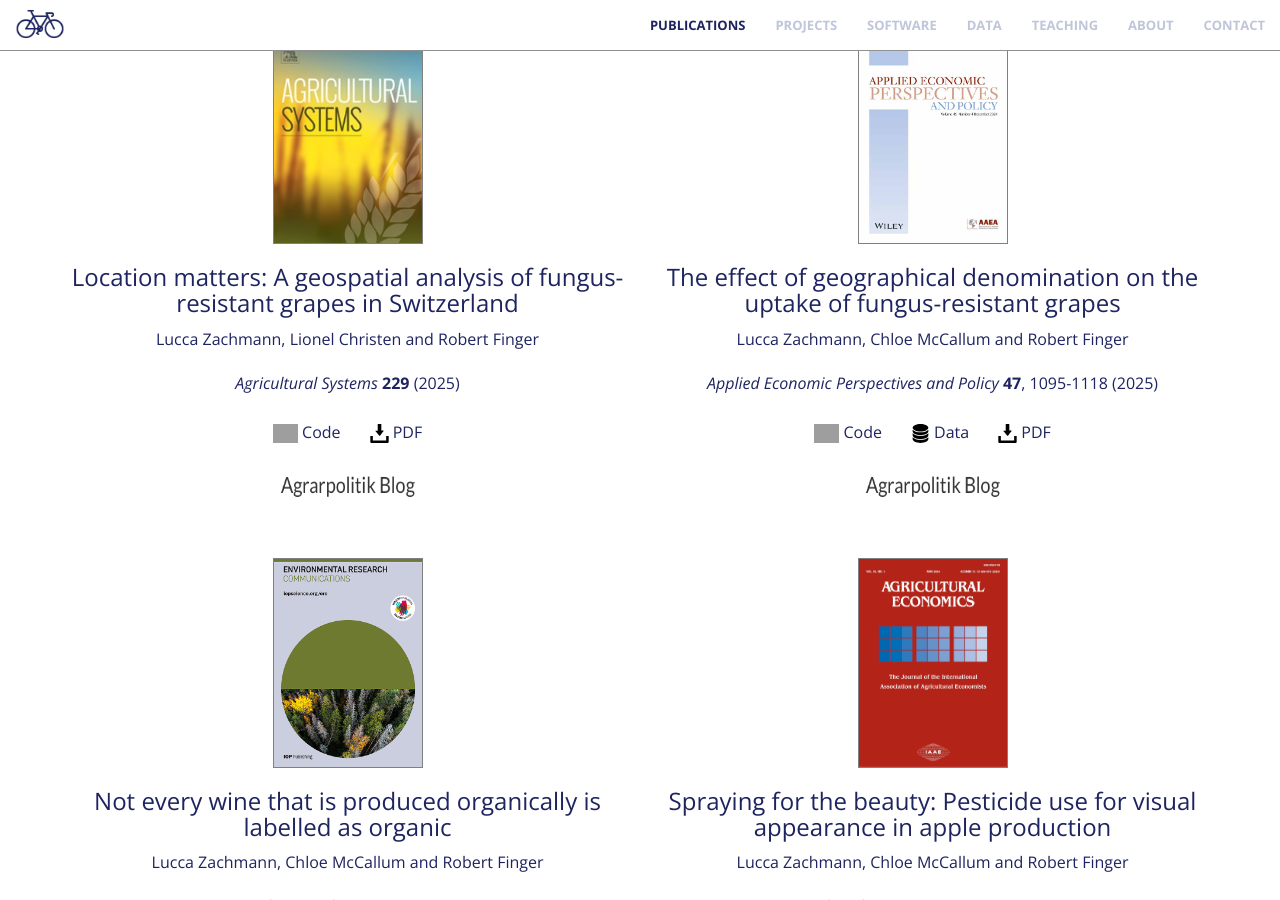
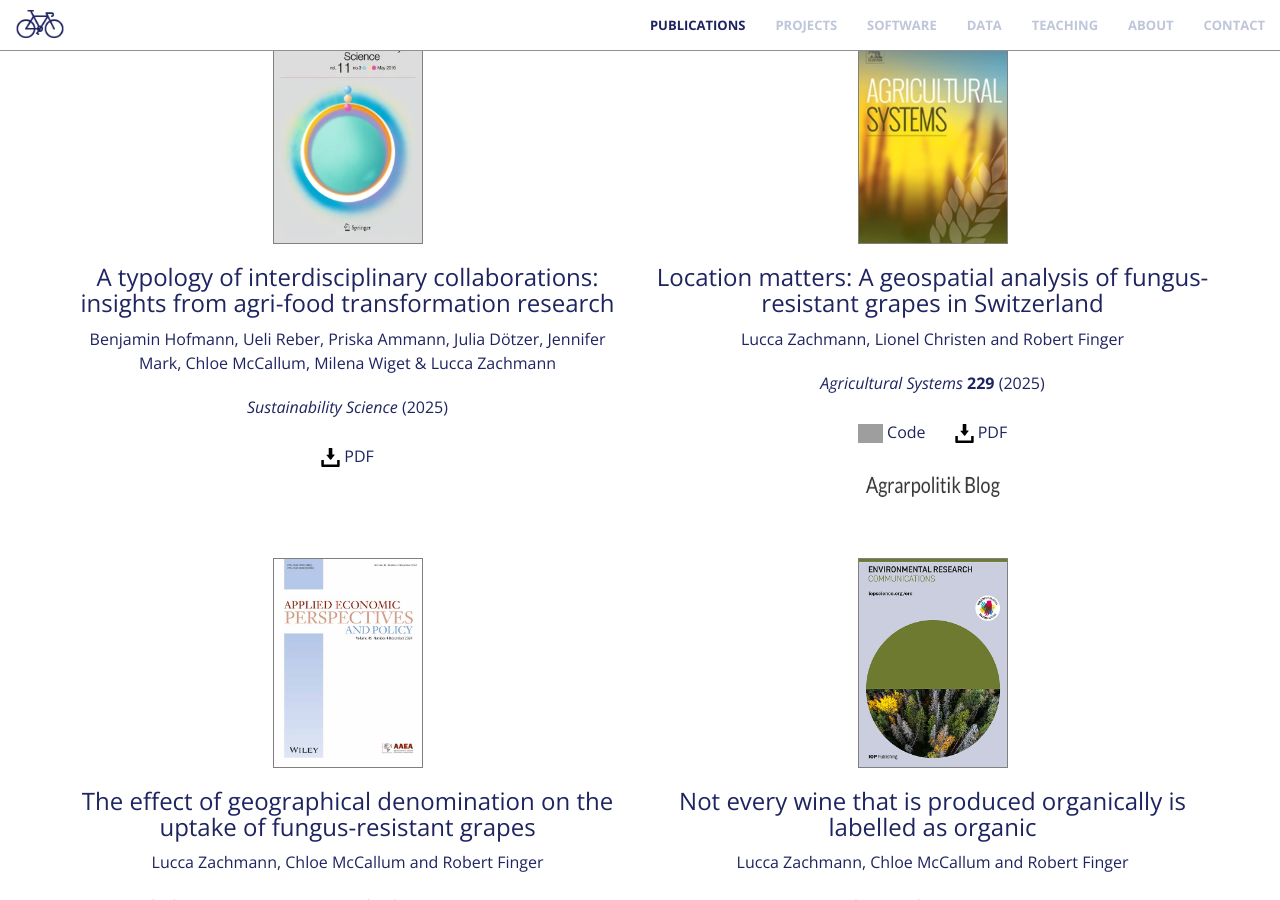
Before and after one commit to luccalino/luccalino.github.io, a Jekyll site: the page built from index.html, in a window 1280 px wide and 900 px high, scrolled down 1060 px. Built offline with Jekyll 4.4.1, drawn with Linux system fonts in a browser that asks for light colours; nearby versions of some CDN libraries; grey boxes are pictures that could not be loaded.

Commit message:
Update publications.html

```diff
--- a/_includes/publications.html
+++ b/_includes/publications.html
@@ -11,6 +11,17 @@
     </div>
     <div class="container">
         <div class="row">
+            <div class="col-md-6 mb-4 text-center d-flex align-items-stretch">
+                      <a class="fa fa-4x wow bounceIn text-primary" href="https://link.springer.com/article/10.1007/s11625-025-01702-x" target="_blank"><img title="SS" alt="SS" src="img/sustsci.png" style="cursor:pointer;border:1px solid grey;" width="150" height="210"></a>
+                      <h3 style="color:#1E2460;">A typology of interdisciplinary collaborations: insights from agri-food transformation research</h3>
+                      <p class="text-muted" style="color:#1E2460;">Benjamin Hofmann, Ueli Reber, Priska Ammann, Julia Dötzer, Jennifer Mark, Chloe McCallum, Milena Wiget & Lucca Zachmann</p>
+                      <p class="text-muted" style="color:#1E2460;"><i>Sustainability Science</i> <b></b> (2025)</p>
+                      <p style="margin-bottom:0.15cm;"></p>
+                      <p class="text-muted" style="color:#1E2460;"><a href="https://link.springer.com/content/pdf/10.1007/s11625-025-01702-x.pdf" target="_blank"><i><img src="img/logo/download-button-svgrepo-com.svg" style="cursor:pointer; height:0.5cm; weight: 0.5cm;"></i></a> PDF </p>
+                      <!--<p style="margin-bottom:0.15cm;"></p>
+                      <p class="text-muted"><a href="https://agrarpolitik-blog.com/2025/06/19/pilzwiderstandsfahige-rebsorten-werden-sie-dort-angebaut-wo-sie-mensch-und-umwelt-am-meisten-nutzen/" target="_blank"><img src="/img/agrarpolitik_blog.png" style="cursor:pointer" width="140" height="30"></a></p>-->
+                      <p style="margin-bottom:1cm;"></p>
+           </div>
            <div class="col-md-6 mb-4 text-center d-flex align-items-stretch">
                       <a class="fa fa-4x wow bounceIn text-primary" href="https://www.sciencedirect.com/science/article/pii/S0308521X25001623" target="_blank"><img title="AS" alt="AS" src="img/ag_sys.jpg" style="cursor:pointer;border:1px solid grey;" width="150" height="210"></a>
                       <h3 style="color:#1E2460;">Location matters: A geospatial analysis of fungus-resistant grapes in Switzerland</h3>
```
